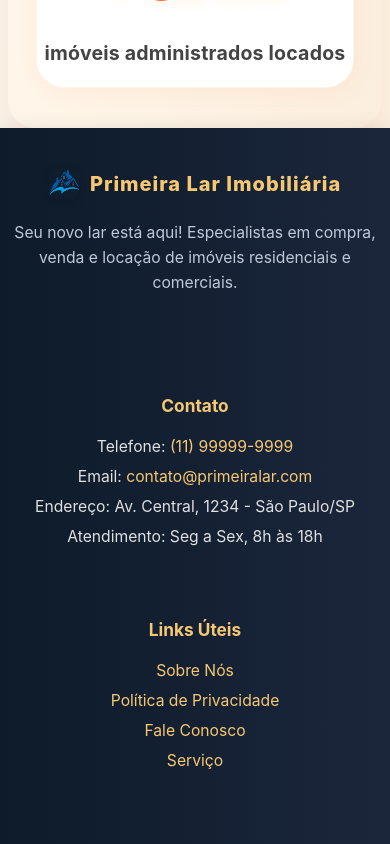
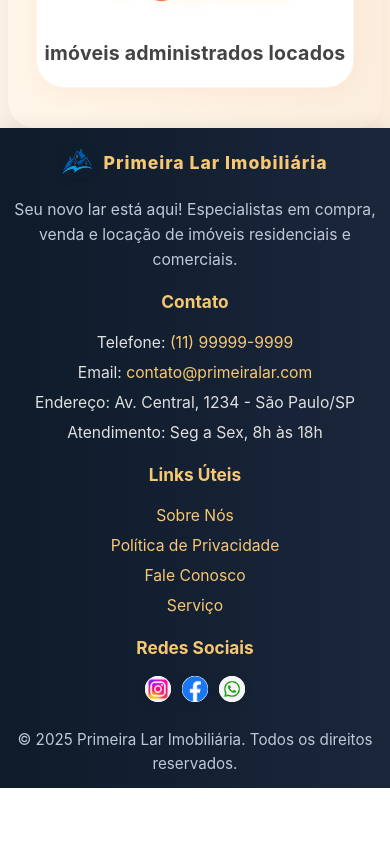
Before and after one commit to 917rafael/front-primeiro.lar-2, a Vue app: page /anuncie in a window 390 px wide. Shown: the part 1820-2664 px from the top of the page. After the commit the page ends 2608 px from the top, so only its background shows below. Built offline with nearby package versions, Linux system fonts and the light colour scheme.

Commit message:
Style: refatora o rodapé para utilizar grid, melhora responsividade e remove estilos desnecessários. #16

```diff
--- a/src/components/Footer.vue
+++ b/src/components/Footer.vue
@@ -58,7 +58,6 @@ export default {
   box-shadow: 0 -2px 16px rgba(0,0,0,0.08);
 }
 
-
 .footer-container {
   max-width: 1200px;
   margin: 0 auto;
@@ -66,25 +65,22 @@ export default {
 }
 
 .footer-row {
-  display: flex;
-  flex-wrap: wrap;
-  justify-content: space-between;
-  gap: 2.5rem;
+  display: grid;
+  grid-template-columns: repeat(auto-fit, minmax(220px, 1fr));
+  gap: 2.2rem 2.5rem;
   width: 100%;
   margin-bottom: 1.2rem;
 }
 
 .footer-col {
-  flex: 1 1 200px;
-  min-width: 180px;
-  max-width: 270px;
   display: flex;
   flex-direction: column;
   gap: 0.7rem;
+  min-width: 0;
 }
 
 .brand-col {
-  max-width: 260px;
+  max-width: 320px;
 }
 
 .footer-brand {
@@ -149,6 +145,8 @@ export default {
   display: flex;
   gap: 1.1rem;
   align-items: center;
+  flex-wrap: wrap;
+  justify-content: flex-start;
 }
 .social-icon img {
   width: 32px;
@@ -173,105 +171,35 @@ export default {
 
 @media (max-width: 900px) {
   .footer-row {
-    flex-direction: column;
+    grid-template-columns: 1fr;
     gap: 1.5rem;
-    align-items: center;
+    margin-bottom: 1.2rem;
   }
   .footer-col {
+    align-items: center;
+    text-align: center;
+    max-width: 100%;
+  }
+  .brand-col {
     max-width: 100%;
     align-items: center;
     text-align: center;
   }
-  .brand-col {
-    align-items: center;
-    text-align: center;
+  .footer-social {
+    justify-content: center;
   }
 }
 
-.footer-brand {
-  display: flex;
-  align-items: center;
-  gap: 0.7rem;
-  font-size: 1.3rem;
-  font-weight: 700;
-  letter-spacing: 0.5px;
-}
-
-.footer-logo {
-  width: 38px;
-  height: 38px;
-  border-radius: 8px;
-  box-shadow: 0 2px 8px rgba(0,0,0,0.10);
-}
-
-.footer-title {
-  color: #f7c873;
-  font-size: 1.25rem;
-  font-weight: 800;
-  letter-spacing: 1px;
-}
-
-.footer-info {
-  display: flex;
-  flex-wrap: wrap;
-  gap: 2.5rem;
-  justify-content: center;
-  align-items: flex-start;
-  width: 100%;
-}
-
-.footer-contact {
-  display: flex;
-  flex-direction: column;
-  gap: 0.3rem;
-  font-size: 1rem;
-  color: #e0e0e0;
-}
-.footer-contact a {
-  color: #f7c873;
-  text-decoration: none;
-  transition: color 0.2s;
-}
-.footer-contact a:hover {
-  color: #fff;
-  text-decoration: underline;
-}
-
-.footer-social {
-  display: flex;
-  gap: 1.1rem;
-  align-items: center;
-}
-.social-icon img {
-  width: 32px;
-  height: 32px;
-  border-radius: 50%;
-  box-shadow: 0 2px 8px rgba(0,0,0,0.10);
-  background: #fff;
-  object-fit: cover;
-  transition: transform 0.2s, box-shadow 0.2s;
-}
-.social-icon img:hover {
-  transform: scale(1.08);
-  box-shadow: 0 4px 16px #f7c87344;
-}
-
-.footer-copy {
-  margin-top: 0.5rem;
-  font-size: 0.95rem;
-  color: #bfc9da;
-  text-align: center;
-}
-
-@media (max-width: 700px) {
+@media (max-width: 600px) {
+  .footer {
+    padding: 1.2rem 0 0.7rem 0;
+    font-size: 0.95rem;
+  }
   .footer-container {
-    gap: 1.2rem;
     padding: 0 0.5rem;
   }
-  .footer-info {
-    flex-direction: column;
-    gap: 1.2rem;
-    align-items: center;
+  .footer-row {
+    gap: 1rem;
   }
   .footer-brand {
     font-size: 1.1rem;
@@ -280,5 +208,15 @@ export default {
     width: 30px;
     height: 30px;
   }
+  .footer-title {
+    font-size: 1.1rem;
+  }
+  .footer-social {
+    gap: 0.7rem;
+  }
+  .social-icon img {
+    width: 26px;
+    height: 26px;
+  }
 }
 </style>
```
